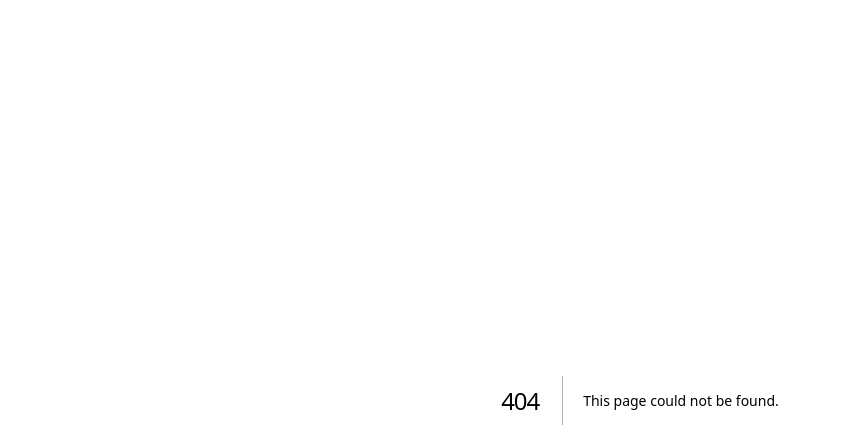
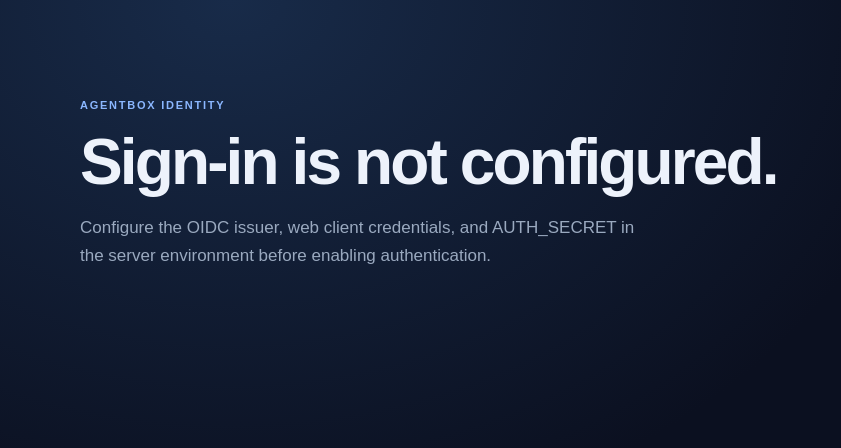
Before and after one commit to CMKIXVI/AgentBox, a Next.js app in the folder frontend/nextjs/console/: page /signin in a window 1280 px wide. Before the commit this address had no page. Shown: the top 448 px of the page, without its empty margins (0-841 px from the left). Built offline with nearby package versions, Linux system fonts and the light colour scheme; no server answers.

Commit message:
feat(auth): add configured OIDC sign-in screen

```diff
--- /dev/null
+++ b/frontend/nextjs/console/src/app/signin/page.tsx
@@ -0,0 +1,41 @@
+import { signIn } from "@/auth";
+import { oidcConfigured } from "@/auth";
+
+export default function SignInPage() {
+  if (!oidcConfigured) {
+    return (
+      <main className="shell">
+        <section className="hero">
+          <p className="eyebrow">AGENTBOX IDENTITY</p>
+          <h1>Sign-in is not configured.</h1>
+          <p className="intro">
+            Configure the OIDC issuer, web client credentials, and AUTH_SECRET
+            in the server environment before enabling authentication.
+          </p>
+        </section>
+      </main>
+    );
+  }
+
+  return (
+    <main className="shell">
+      <section className="hero">
+        <p className="eyebrow">AGENTBOX IDENTITY</p>
+        <h1>Sign in to AgentBox.</h1>
+        <p className="intro">
+          Continue through your organization&apos;s configured identity provider.
+        </p>
+        <form
+          action={async () => {
+            "use server";
+            await signIn("agentbox-oidc", { redirectTo: "/" });
+          }}
+        >
+          <button className="signin-button" type="submit">
+            Continue with your identity provider
+          </button>
+        </form>
+      </section>
+    </main>
+  );
+}
```
